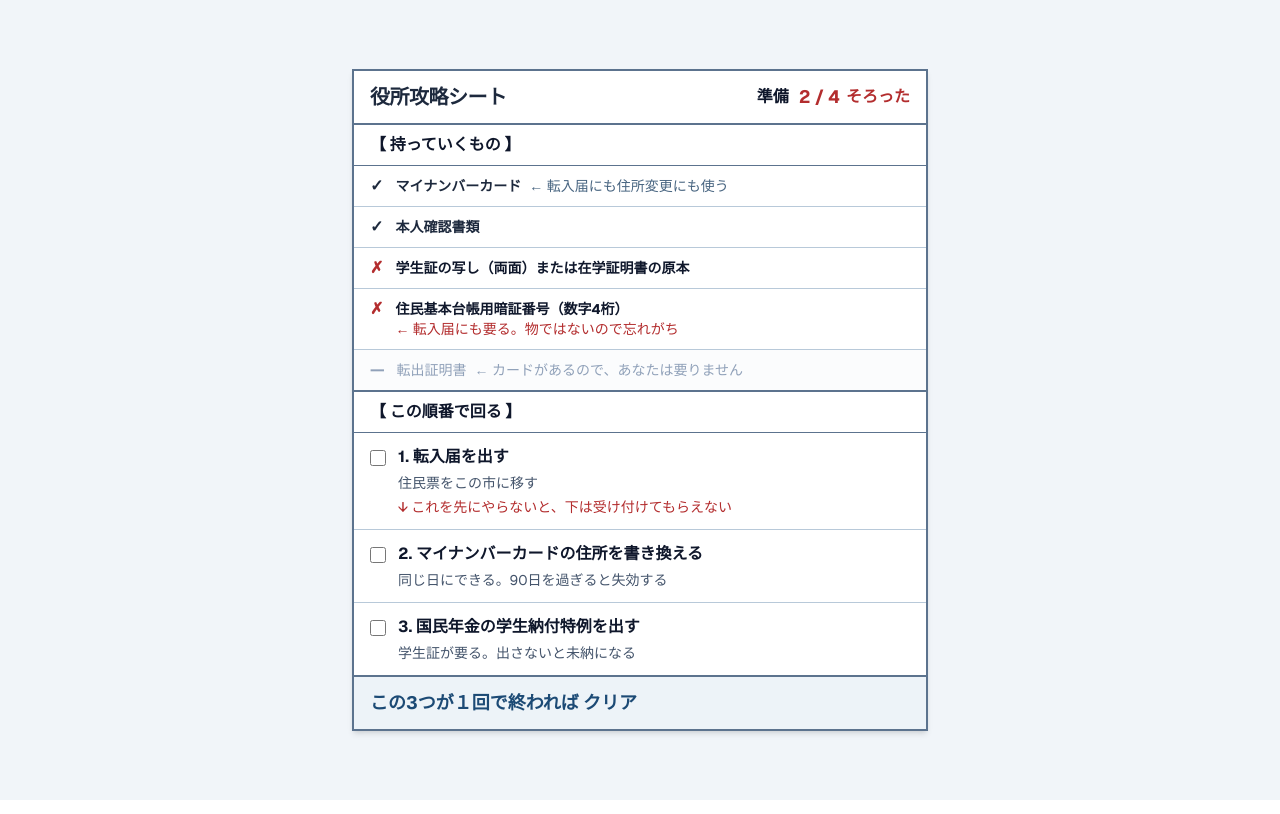
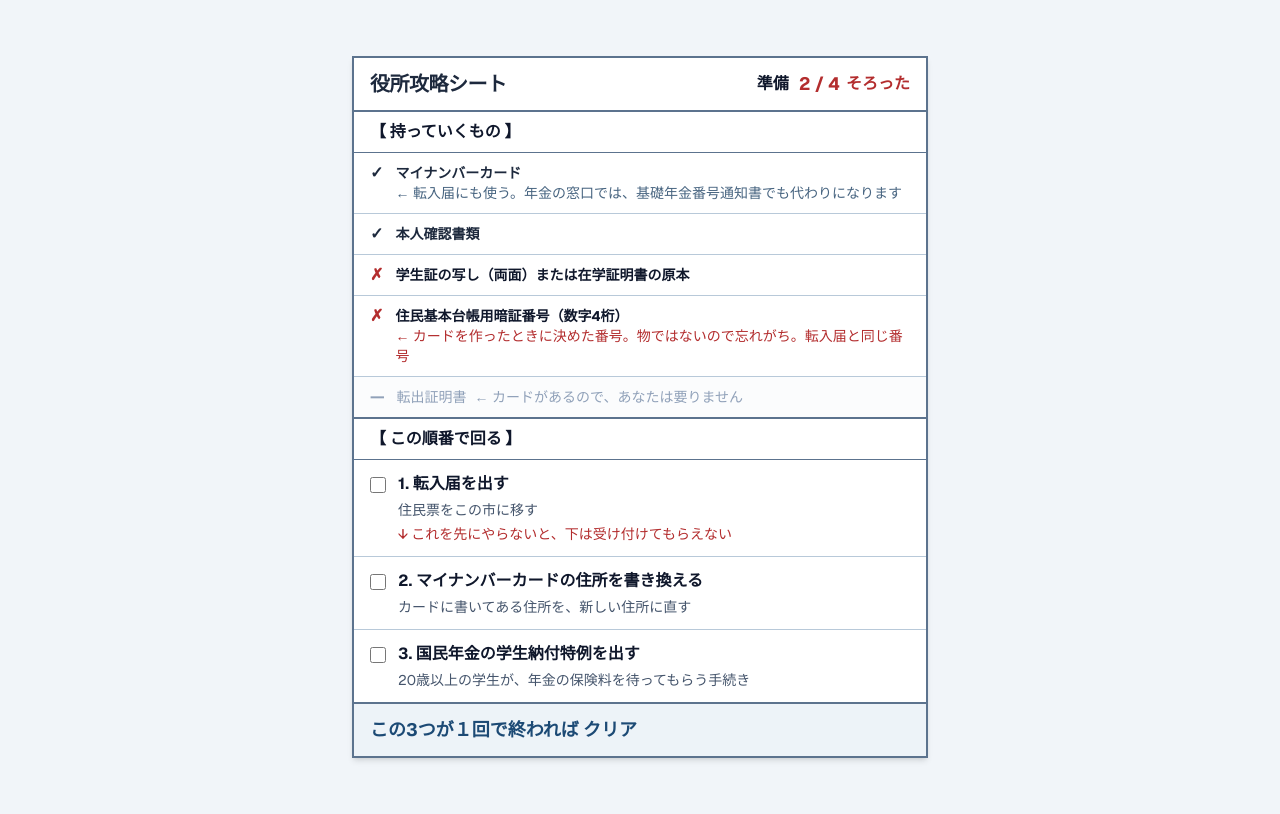
Before and after one commit to PenguinCabinet/kurashi-quest, a Next.js app: page / in a window 1280 px wide. Built offline with nearby package versions, Linux system fonts and the light colour scheme.

Commit message:
ハードコードをやめ、procedures.jsonから読み込む

```diff
--- a/src/app/page.tsx
+++ b/src/app/page.tsx
@@ -51,10 +51,11 @@ export default function Home() {
 
   return (
     <main className="min-h-screen bg-slate-100 py-8 px-4 flex flex-col items-center justify-center">
-      {/* 役所攻略シートのみを表示 */}
+      {/* 役所攻略シートを表示 */}
       <QuestConquestSheet
         board={board}
         progress={progress}
+        notNeeded={raw.notNeeded}
         onToggleQuest={handleToggleQuest}
       />
     </main>
--- a/src/components/QuestConquestSheet.tsx
+++ b/src/components/QuestConquestSheet.tsx
@@ -4,17 +4,25 @@ import React, { useState } from "react";
 import type { Board, Progress } from "@/lib/quest";
 import { mergeBring } from "@/lib/quest";
 
+interface NotNeededItem {
+  id: string;
+  label: string;
+  note: string;
+}
+
 interface QuestConquestSheetProps {
   board: Board;
   progress: Progress;
+  notNeeded?: NotNeededItem[];
   onToggleQuest: (questId: string) => void;
 }
 
 export function QuestConquestSheet({
   board,
+  notNeeded = [],
   onToggleQuest,
 }: QuestConquestSheetProps) {
-  // 市役所の手続き一覧（完了済みも含めて取得し、チェック後もシート項目が消えないように表示維持）
+  // 市役所の手続き一覧
   const cityHallQuests = board.quests.filter(
     (q) => q.procedure.where.placeKey === "city-hall" || q.phase === "within14"
   );
@@ -66,19 +74,10 @@ export function QuestConquestSheet({
         <div className="divide-y divide-[#b8c9d9]">
           {bringItems.map((item) => {
             const isChecked = !!checkedBringIds[item.id];
-
-            // quest-TODO.png の表示文言・装飾に合わせた注記の個別調整
-            let customNote = item.note;
-            if (item.id === "mynumber-card") {
-              customNote = "← 転入届にも住所変更にも使う";
-            } else if (item.id === "gakuseisho-copy") {
-              customNote = "← これが無いと年金の窓口で止まる";
-            } else if (item.id === "juki-pin") {
-              customNote = "← 転入届にも要る。物ではないので忘れがち";
-            }
-
             const isWarningNote =
-              item.id === "gakuseisho-copy" || item.id === "juki-pin";
+              item.id === "student-id-copy" ||
+              item.id === "gakuseisho-copy" ||
+              item.id === "juki-pin";
 
             return (
               <div
@@ -101,7 +100,7 @@ export function QuestConquestSheet({
                   >
                     {item.label}
                   </span>
-                  {customNote && (
+                  {item.note && (
                     <span
                       className={`text-xs md:text-sm ${
                         isWarningNote
@@ -109,7 +108,7 @@ export function QuestConquestSheet({
                           : "text-[#486581]"
                       }`}
                     >
-                      {customNote}
+                      ← {item.note}
                     </span>
                   )}
                 </div>
@@ -117,18 +116,25 @@ export function QuestConquestSheet({
             );
           })}
 
-          {/* 不要な持ち物・スキップ項目（転出証明書など） */}
-          <div className="px-4 py-2.5 flex items-start gap-3 text-sm text-slate-400 bg-slate-50/50 select-none">
+          {/* procedures.json から渡された notNeeded を描画 */}
+          {notNeeded.map((item) => (
+            <div
+              key={item.id}
+              className="px-4 py-2.5 flex items-start gap-3 text-sm text-slate-400 bg-slate-50/50 select-none"
+            >
               <span className="font-bold text-base leading-none pt-0.5 text-slate-400">
                 —
               </span>
               <div className="flex-1 flex flex-wrap items-baseline gap-x-2">
-              <span className="text-slate-400">転出証明書</span>
+                <span className="text-slate-400">{item.label}</span>
+                {item.note && (
                   <span className="text-xs md:text-sm text-slate-400">
-                ← カードがあるので、あなたは要りません
+                    ← {item.note}
                   </span>
+                )}
               </div>
             </div>
+          ))}
         </div>
       </div>
 
@@ -140,17 +146,11 @@ export function QuestConquestSheet({
         <div className="divide-y divide-[#b8c9d9]">
           {cityHallQuests.map((quest, index) => {
             const stepNum = index + 1;
-
-            let subNote = quest.what;
+            const subNote = quest.what;
             let orderWarning: string | null = null;
 
-            if (quest.id === "tennyu-todoke") {
-              subNote = "住民票をこの市に移す";
+            if (quest.procedure.skipIf === null) {
               orderWarning = "↓ これを先にやらないと、下は受け付けてもらえない";
-            } else if (quest.id === "mynumber-address") {
-              subNote = "同じ日にできる。90日を過ぎると失効する";
-            } else if (quest.id === "gakusei-nofu-tokurei") {
-              subNote = "学生証が要る。出さないと未納になる";
             }
 
             return (
--- a/src/data/procedures.json
+++ b/src/data/procedures.json
@@ -2,6 +2,13 @@
   "$comment": "引越しクエスト 手続きデータ。TODO画面では steps / stuckIf を使わないが、後からシミュレーションを足すとき作り直さないよう最初から入れておく。verified:false は未確認。対象自治体が決まったら確認して true にする。",
   "dataVersion": "2026-07-26",
   "targetCity": "◯◯市",
+  "notNeeded": [
+    {
+      "id": "tenshutsu-shomeisho",
+      "label": "転出証明書",
+      "note": "カードがあるので、あなたは要りません"
+    }
+  ],
 
   "procedures": [
     {
```
Lines whose indentation alone changed are shown as unchanged.
